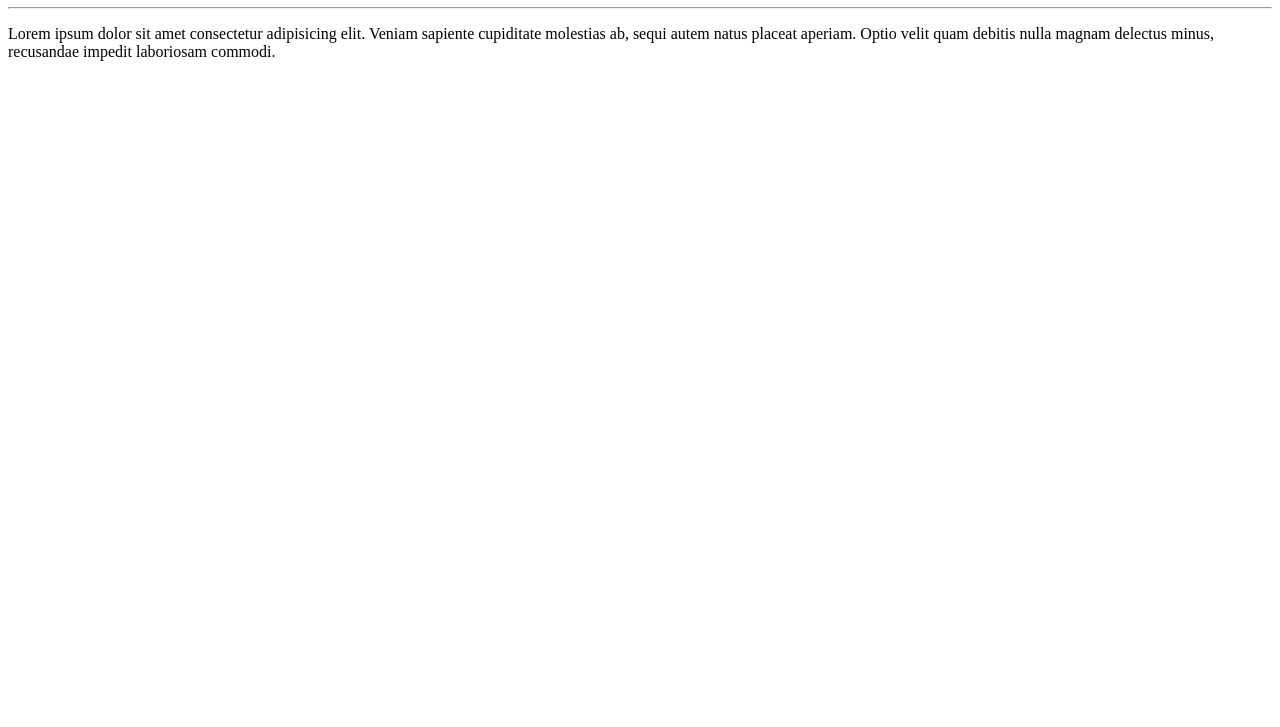
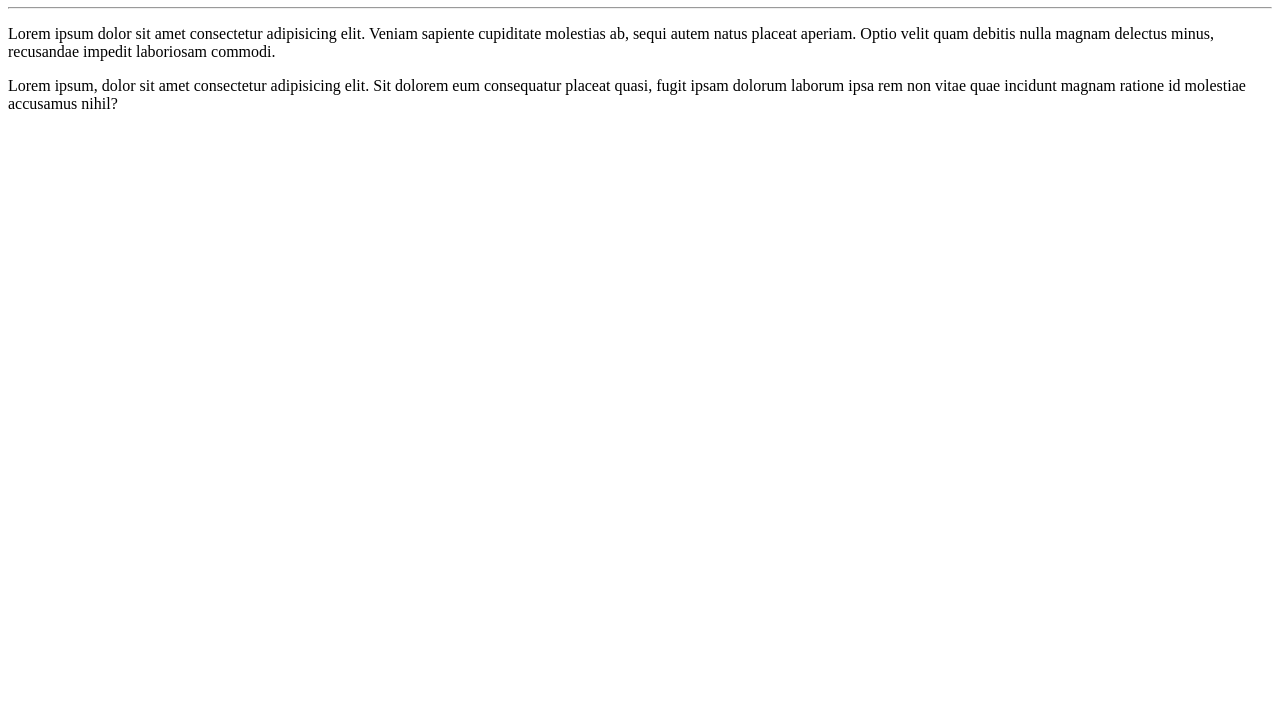
Before and after one commit to Renato-Eishima/Ola_Mundo, a plain HTML site: page site-exemplo/index.html in a window 1280 px wide. Shown: the part 73-800 px from the top of the page. Drawn offline with Linux system fonts and the light colour scheme.

Commit message:
adicionei um parágrafo

```diff
--- a/site-exemplo/index.html
+++ b/site-exemplo/index.html
@@ -10,5 +10,6 @@
     <h1>Olá, Mundo!</h1>
     <hr>
     <p>Lorem ipsum dolor sit amet consectetur adipisicing elit. Veniam sapiente cupiditate molestias ab, sequi autem natus placeat aperiam. Optio velit quam debitis nulla magnam delectus minus, recusandae impedit laboriosam commodi.</p>
+    <p>Lorem ipsum, dolor sit amet consectetur adipisicing elit. Sit dolorem eum consequatur placeat quasi, fugit ipsam dolorum laborum ipsa rem non vitae quae incidunt magnam ratione id molestiae accusamus nihil?</p>
 </body>
 </html>
```
